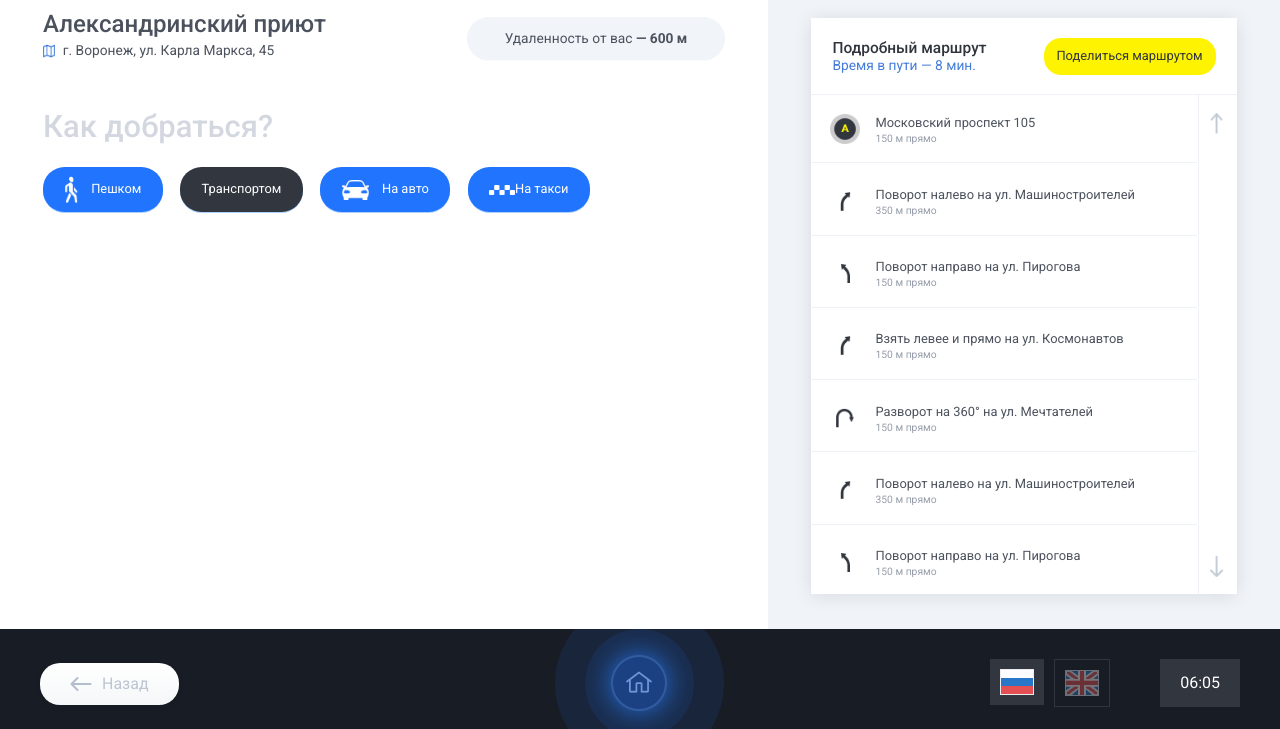
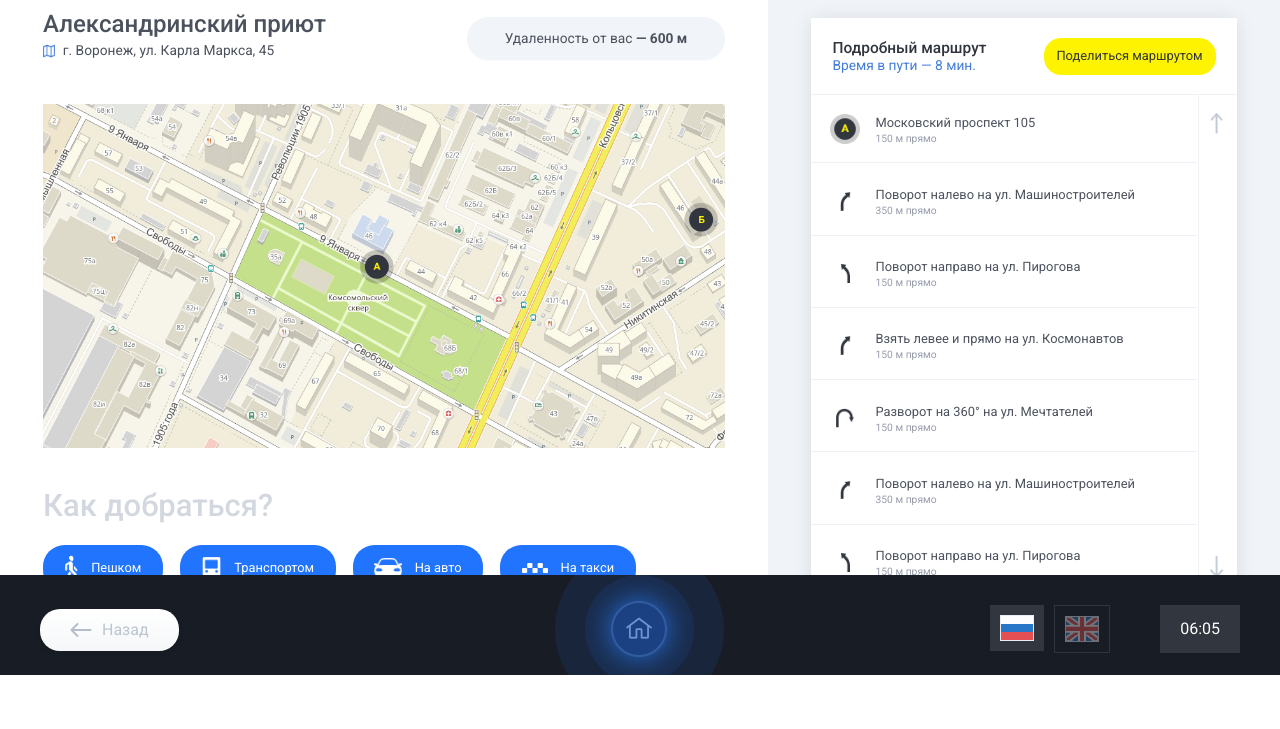
Before and after one commit to denysfurman/newpreza, a plain HTML site: page 6.html in a window 1280 px wide. Both pictures are taken after a click on the link "Транспортом". Shown: the part 125-854 px from the top of the page. After the commit the page ends 800 px from the top, so only its background shows below. Drawn offline with Linux system fonts and the light colour scheme.

Commit message:
all_19/00

```diff
--- a/6.html
+++ b/6.html
@@ -10,7 +10,7 @@
     <meta name="description" content="">
 
     <meta http-equiv="X-UA-Compatible" content="IE=edge">
-    <meta name="viewport" content="width=1280">
+    <meta name="viewport" content="width=1278">
 
     <!-- Template Basic Images Start -->
     <meta property="og:image" content="path/to/image.jpg">
@@ -124,9 +124,9 @@
                 <ul class="tabs clearfix" data-tabgroup="first-tab-group">
                     <span>Как добраться?</span>
                     <li><a href="#tab2" class="act"><i><img src="img/t_1.png" alt=""></i> Пешком</a></li>
-                    <li><a  class="disable" disabled="><i><img src="img/t_2.png" alt=""></i> Транспортом</a></li>
-                    <li><a  class="disable" disabled=""><i><img src="img/t_3.png" alt=""></i> На авто</a></li>
-                    <li><a  class="disable" disabled="><i><img src="img/t_4.png" alt=""></i> На такси</a></li>
+                    <li><a  class="disable" disabled  ><i><img src="img/t_2.png" alt=""></i> Транспортом</a></li>
+                    <li><a  class="disable" disabled><i><img src="img/t_3.png" alt=""></i> На авто</a></li>
+                    <li><a  class="disable" disabled><i><img src="img/t_4.png" alt=""></i> На такси</a></li>
 
                 </ul>
                 <section id="first-tab-group" class="tabgroup">
--- a/js/common.js
+++ b/js/common.js
@@ -13,6 +13,10 @@ jQuery(document).ready(function($){
         $('body').removeClass('search-active');
         $('.icon-close').fadeOut();
     });
+    $('.disable').click( function(){
+        e.preventDefault();
+        return false;
+    });
 
     //gallery
 
@@ -23,7 +27,7 @@ jQuery(document).ready(function($){
     //tabs
     $('.tabgroup > div').hide();
     $('.tabgroup > div:first-of-type').show();
-    $('.tabs a').click(function(e){
+    $('.tabs a').not( ".disable" ).click(function(e){
         e.preventDefault();
         var $this = $(this),
             tabgroup = '#'+$this.parents('.tabs').data('tabgroup'),
```
Also changed, not shown: 10.html (+1 -1 lines), 11.html (+1 -1 lines), 3.html (+1 -1 lines), 4.html (+1 -1 lines), 5.html (+1 -1 lines), 8.html (+1 -1 lines), 9.html (+1 -1 lines), include/components/head.html (+1 -1 lines), index.html (+1 -1 lines), main.html (+1 -1 lines), page.html (+1 -1 lines), css/main.min.css.
